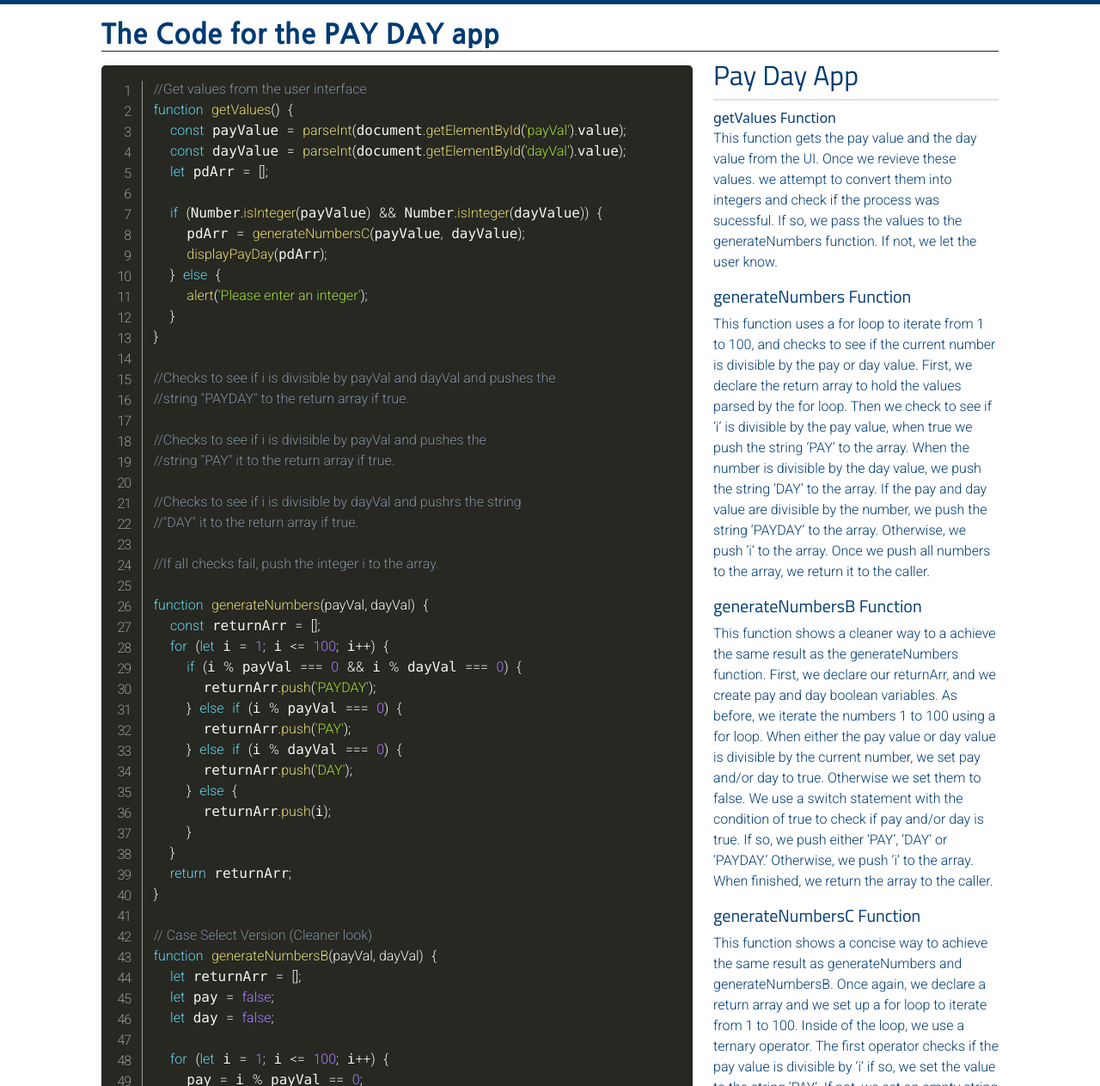
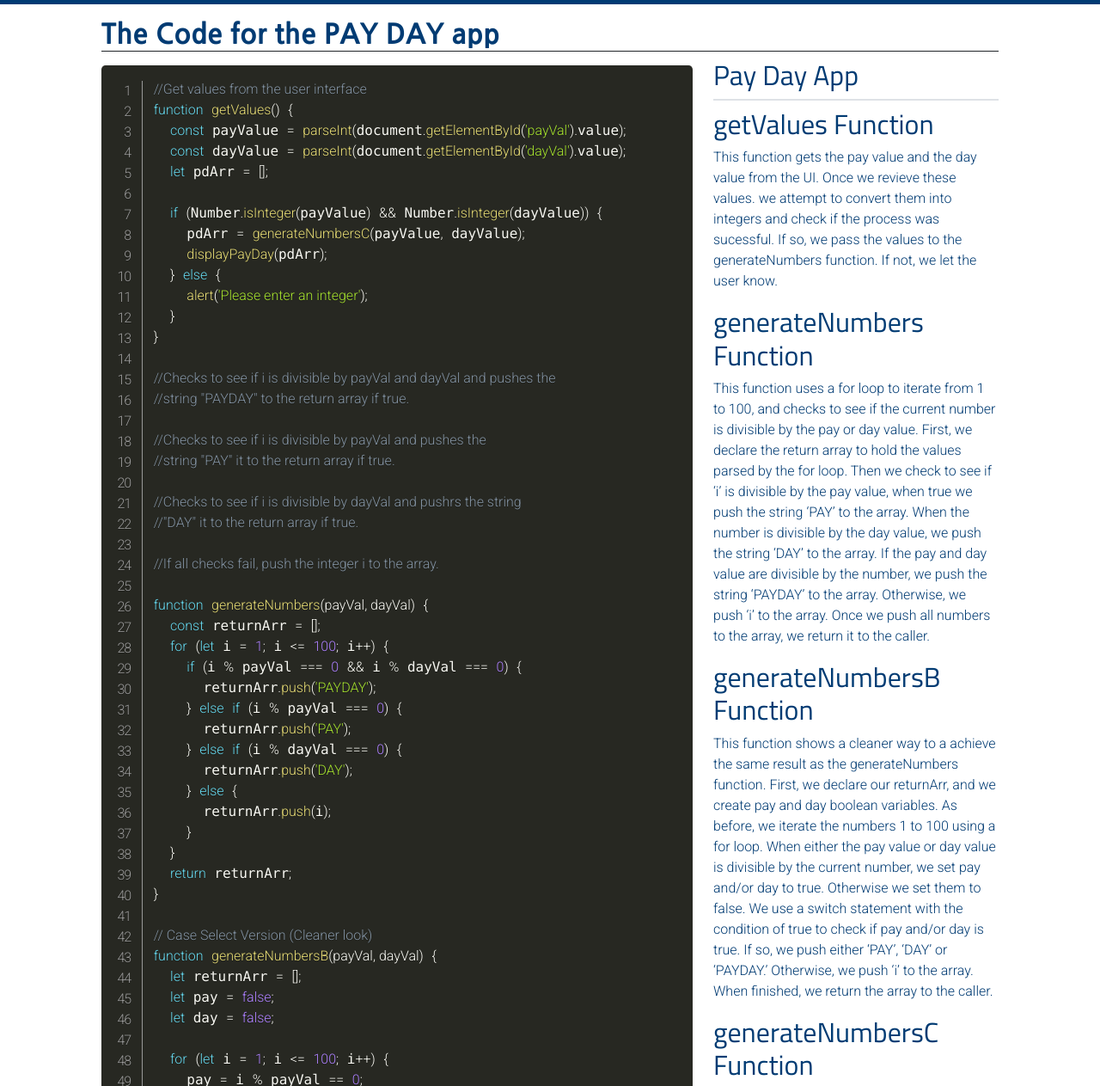
Before and after one commit to mikeTheMSFan/PAYDAY, a plain HTML site: page code.html in a window 1280 px wide. Shown: the part 51-1314 px from the top of the page at 86% size. Drawn offline with nearby package versions, Linux system fonts and the light colour scheme.

Commit message:
changed heading issues.

```diff
--- a/code.html
+++ b/code.html
@@ -263,9 +263,8 @@
               </pre>
           </div>
           <div class="col-lg-4">
-            <h1 class="pb-2 fs-2 border-bottom border-2"
-              >Pay Day App</h1
-            <h5>getValues Function</h5>
+            <h1 class="pb-2 fs-2 border-bottom border-2">Pay Day App</h1>
+            <h2>getValues Function</h2>
             <p>
               This function gets the pay value and the day value from the UI.
               Once we revieve these values. we attempt to convert them into
@@ -273,7 +272,7 @@
               the values to the generateNumbers function. If not, we let the
               user know.
             </p>
-            <h5>generateNumbers Function</h5>
+            <h2>generateNumbers Function</h2>
             <p>
               This function uses a for loop to iterate from 1 to 100, and checks
               to see if the current number is divisible by the pay or day value.
@@ -286,7 +285,7 @@
               to the array. Once we push all numbers to the array, we return it
               to the caller.
             </p>
-            <h5>generateNumbersB Function</h5>
+            <h2>generateNumbersB Function</h2>
             <p>
               This function shows a cleaner way to a achieve the same result as
               the generateNumbers function. First, we declare our returnArr, and
@@ -299,7 +298,7 @@
               we push ‘i’ to the array. When finished, we return the array to
               the caller.
             </p>
-            <h5>generateNumbersC Function</h5>
+            <h2>generateNumbersC Function</h2>
             <p>
               This function shows a concise way to achieve the same result as
               generateNumbers and generateNumbersB. Once again, we declare a
@@ -316,7 +315,7 @@
               Once we parse each number, we push it to the array. When finished,
               we return the array to the caller.
             </p>
-            <h5>displayPayDay Function</h5>
+            <h2>displayPayDay Function</h2>
             <p>
               This function passes in the array formed in the generateNumbers
               function, formats it, and displays it to the user. First, we
```
